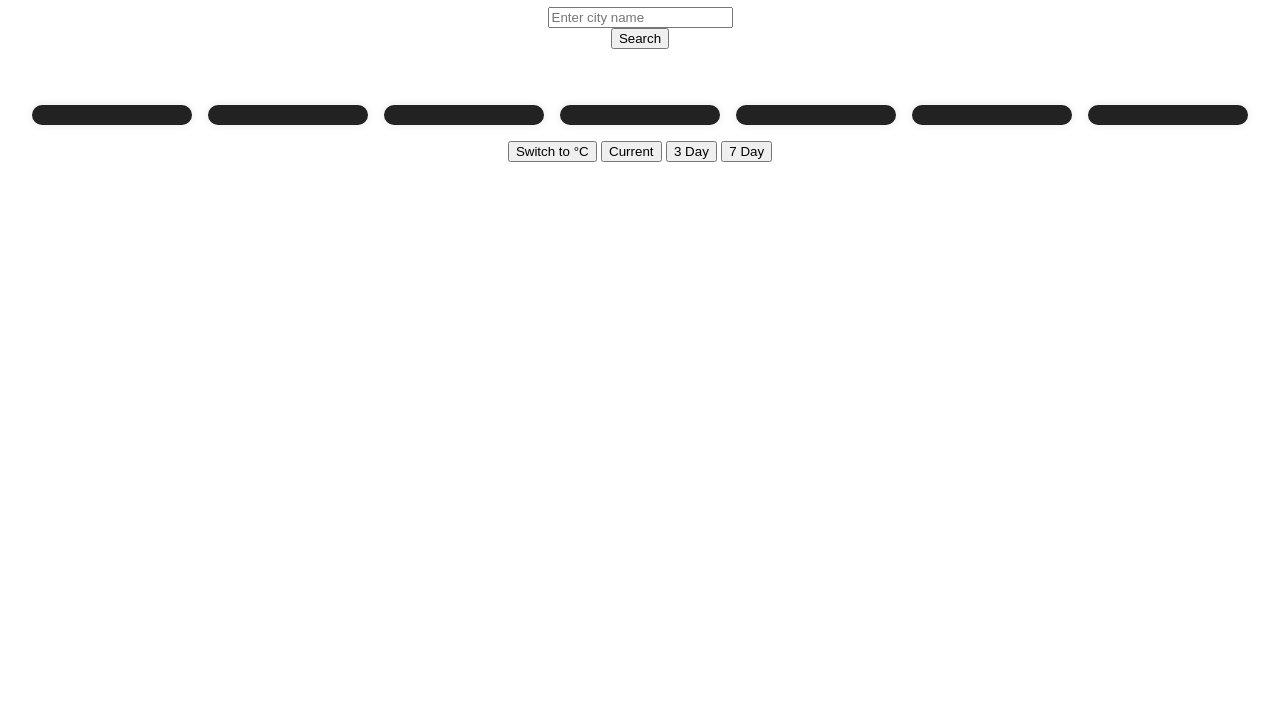
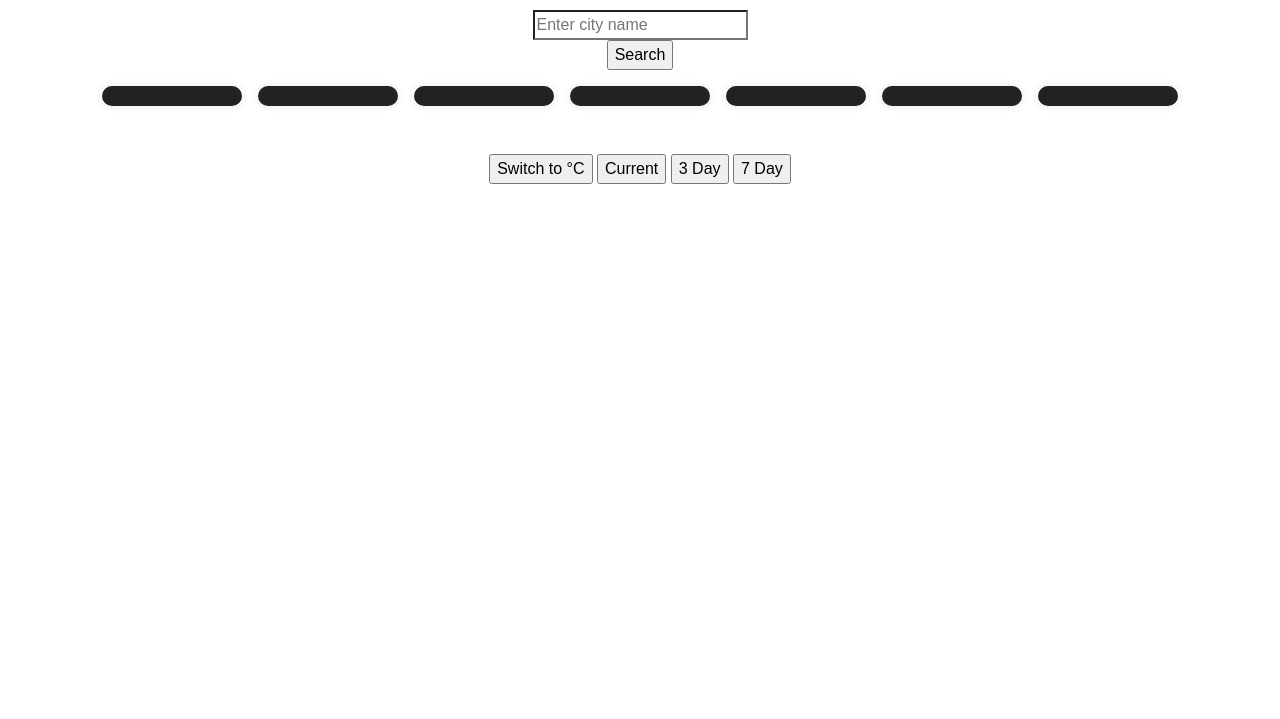
Before and after one commit to HdCxrti/Weather-App.2, a plain HTML site: page index.html in a window 1280 px wide. Shown: the part 81-800 px from the top of the page. Drawn offline with nearby package versions, Linux system fonts and the light colour scheme.

Commit message:
Refactor weather dashboard layout and integrate Vue.js for improved functionality

```diff
--- a/index.html
+++ b/index.html
@@ -7,6 +7,17 @@
     <title>Modern Weather Dashboard 2.0</title>
     <link rel="stylesheet" href="styles.css">
     <link rel="icon" href="favicon.ico" />
+    <link rel="stylesheet" href="https://cdn.jsdelivr.net/npm/vuetify@{{ version }}/dist/vuetify.min.css" />
+    <link rel="stylesheet" href="https://cdn.jsdelivr.net/npm/@mdi/font@latest/css/materialdesignicons.min.css" />
+    <link rel="stylesheet" href="https://fonts.bunny.net/css?family=roboto:400,500,700" />
+    <script type="importmap">
+  {
+    "imports": {
+      "vue": "https://cdn.jsdelivr.net/npm/vue@latest/dist/vue.esm-browser.js",
+      "vuetify": "https://cdn.jsdelivr.net/npm/vuetify@{{ version }}/dist/vuetify.esm.js"
+    }
+  }
+  </script>
 </head>
 <script src="script.js" defer></script>
 
@@ -21,8 +32,7 @@
     <h1>Weather Dashboard</h1>
     <input type="text" id="city-input" placeholder="Enter city name">
     <button id="search-button">Search</button>
-    <div id="weather-box"></div>
-    <div id="forecast-box">
+    <div id="weather-box">
         <div class="forecast-day" id="day1"></div>
         <div class="forecast-day" id="day2"></div>
         <div class="forecast-day" id="day3"></div>
@@ -30,6 +40,9 @@
         <div class="forecast-day" id="day5"></div>
         <div class="forecast-day" id="day6"></div>
         <div class="forecast-day" id="day7"></div>
+    </div>
+    <div id="forecast-box">
+
     </div>
 
 
@@ -42,7 +55,11 @@
 
 
 
-
+    <script type="module">
+        import { createApp, ref, computed } from "vue"
+        import { createVuetify } from "vuetify"
+        //... setup as usual
+    </script>
 </body>
 
 </div>
--- a/script.js
+++ b/script.js
@@ -22,7 +22,7 @@ function updateWeatherCard() {
   const iconUrl = `https:${data.current.condition.icon}`;
 
   document.getElementById("weather-box").innerHTML = `
-    <div class="weather-card">
+    <div class="forecast-day" id="day1">
       <h2>${data.location.name}</h2>
       <p><strong>${temp.toFixed(1)}°${
     isCelsius ? "C" : "F"
@@ -111,7 +111,8 @@ document.getElementById("three-day-btn").addEventListener("click", () => {
 
 document.getElementById("seven-day-btn").addEventListener("click", () => {
   if (data.location) {
-    fetchForecast(data.location.name, 7);
+    // fetchForecast(data.location.name, 7);
+    console.log(data.location.name);
   }
 });
 const dmToggle = document.getElementById("dark-mode-toggle");
--- a/styles.css
+++ b/styles.css
@@ -24,10 +24,10 @@ h1 {
 }
 #weather-box {
   display: flex;
-  flex-wrap: wrap;
-  justify-content: center;
-  gap: 20px;
-  padding: 20px;
+  grid-template-columns: repeat(auto-fit, minmax(140px, 1fr));
+  gap: 1rem;
+  justify-items: center;
+  padding: 1rem 0;
 }
 
 .forecast-day {
@@ -39,7 +39,7 @@ h1 {
   box-shadow: 0 0 8px rgba(0, 0, 0, 0.1);
   color: #fff;
 }
-.weather-card {
+/* .weather-card {
   background: white;
   padding: 15px;
   border-radius: 10px;
@@ -57,7 +57,7 @@ h1 {
   flex-direction: column;
   align-items: center;
   box-shadow: 0 4px 8px rgba(0, 0, 0, 0.1);
-}
+} */
 .dark-mode-toggle {
   position: fixed;
   top: 10px;
```
